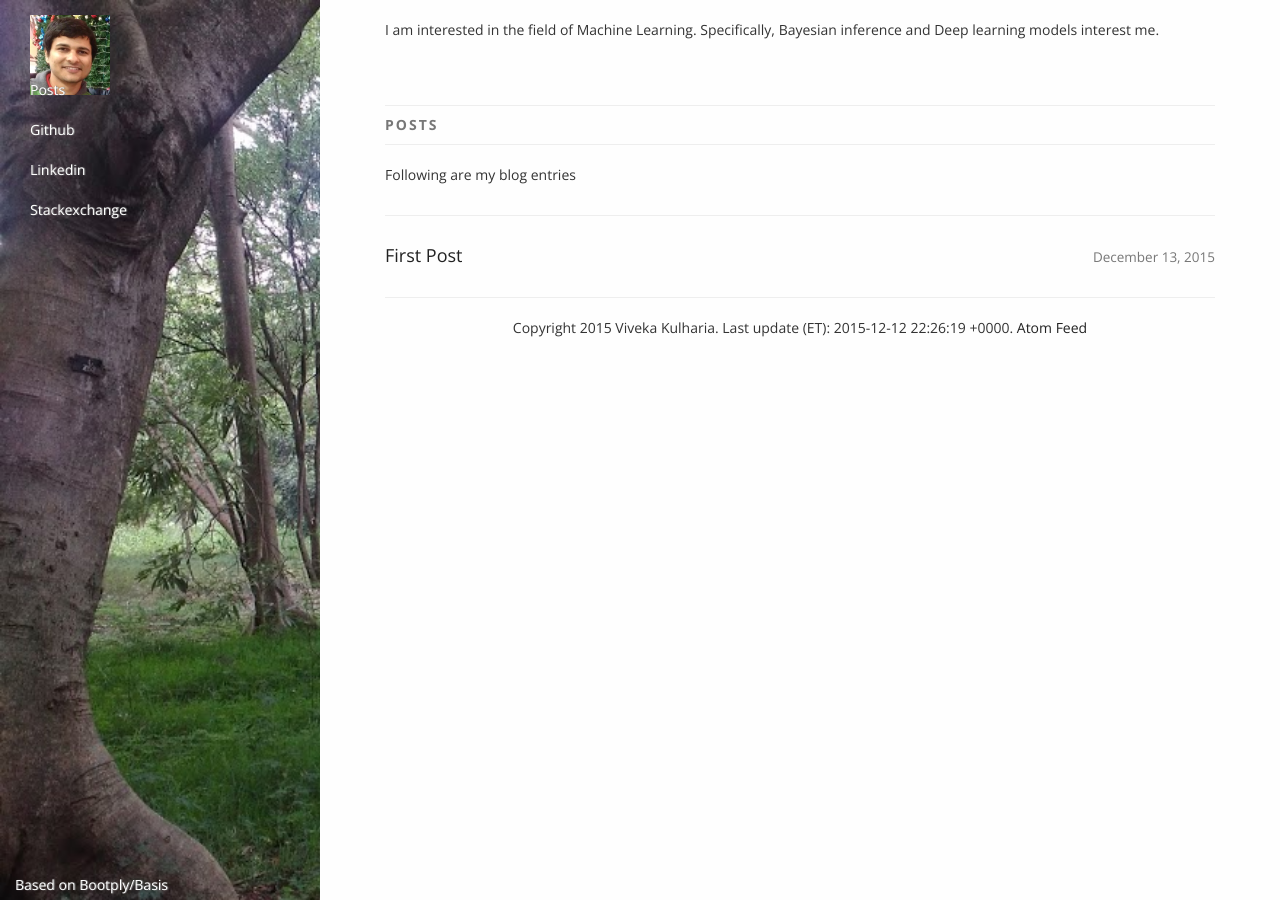
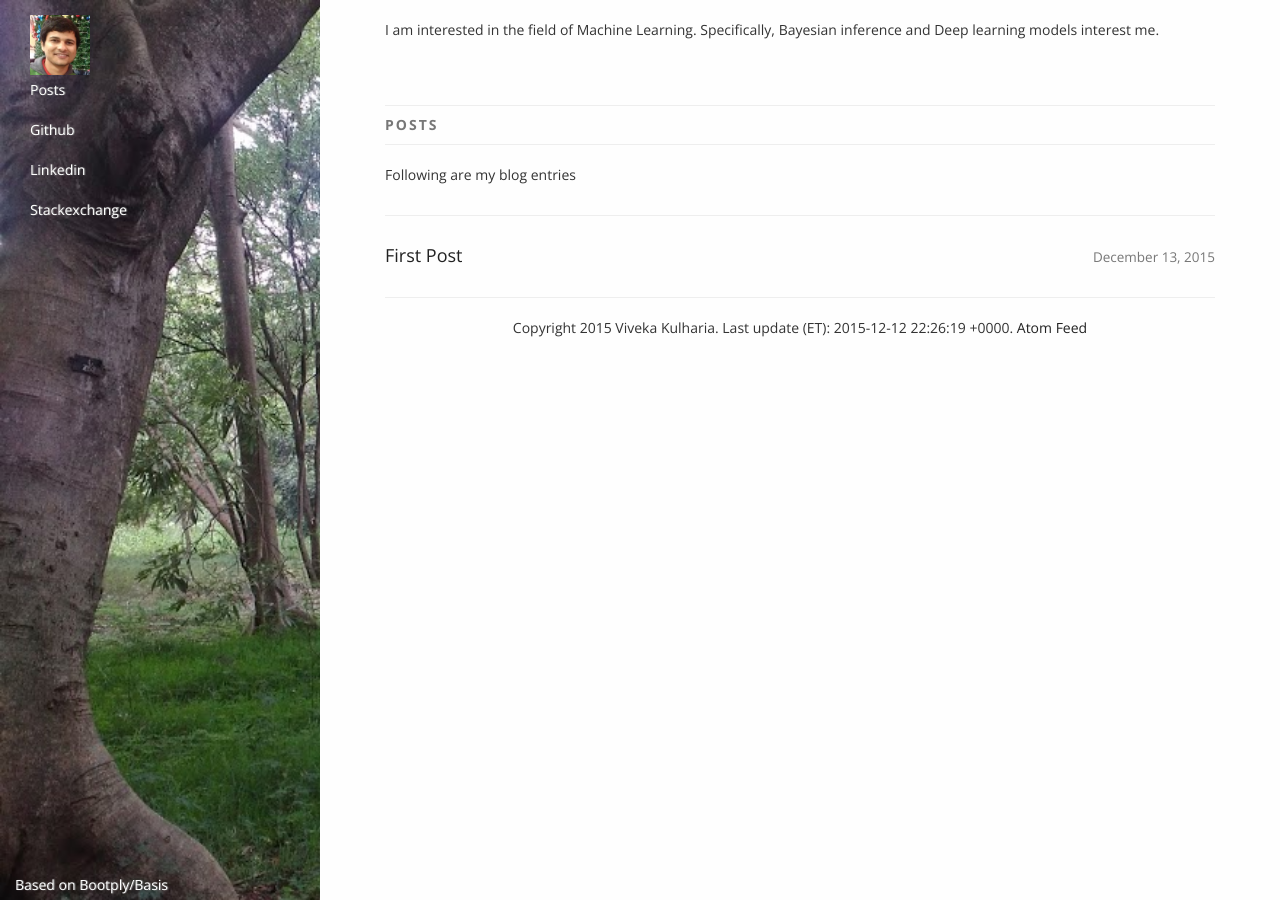
Before and after one commit to vivkul/vivkul.github.io, a Jekyll site: the page built from index.md, in a window 1280 px wide. Built offline with Jekyll 4.4.1, drawn with Linux system fonts in a browser that asks for light colours; nearby versions of some CDN libraries.

Commit message:
edited image size

```diff
--- a/_layouts/base.html
+++ b/_layouts/base.html
@@ -186,7 +186,7 @@
 
             <!-- sidebar -->
             <div class="column col-sm-3" id="sidebar">
-                <a class="logo" href="/"><img src="/static/images/me.jpg" alt="T" width="80" height="80"></a>
+                <a class="logo" href="/"><img src="/static/images/me.jpg" alt="T" width="60" height="60"></a>
                 <ul class="nav">
                     <li><a href="#posts">Posts</a>
                     </li>
```
